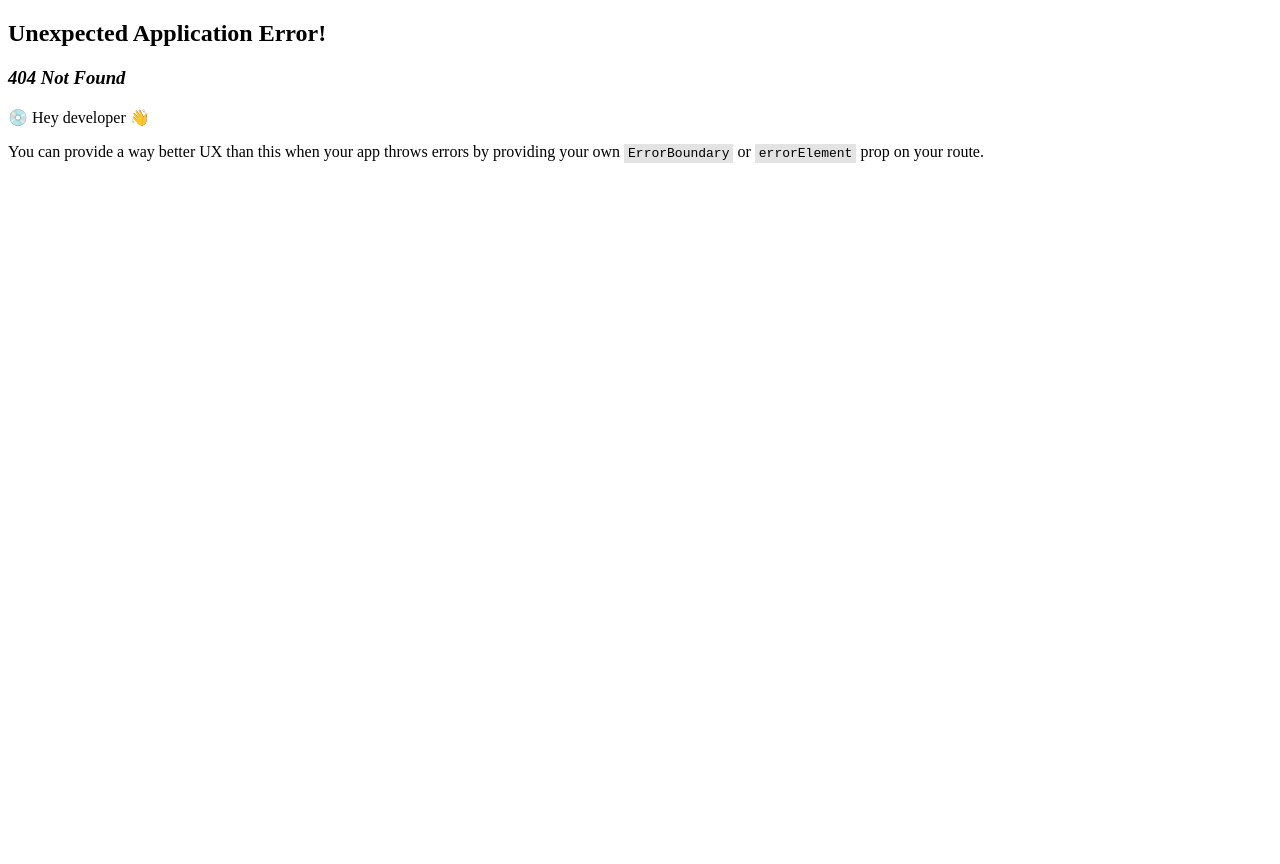
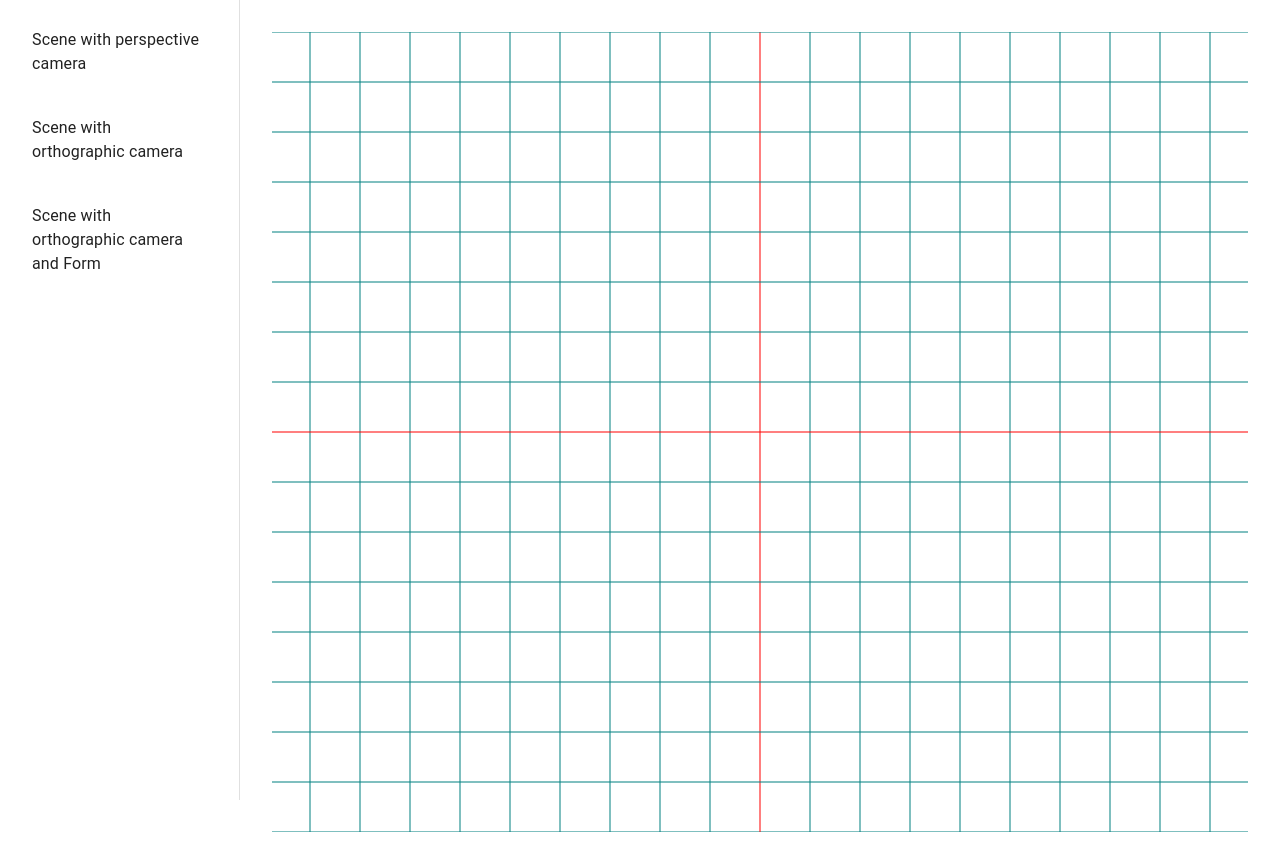
Before and after one commit to xydian/frontend-intro, a React (Vite) app in the folder react/: page /page3 in a window 1280 px wide. Before the commit this address had no page. Before the commit the page ends 800 px from the top, so only its background shows below. Built offline with nearby package versions, Linux system fonts and the light colour scheme.

Commit message:
Add third page

```diff
--- a/react/src/App.tsx
+++ b/react/src/App.tsx
@@ -46,6 +46,14 @@ function App() {
               <ListItemText>Scene with orthographic camera</ListItemText>
             </ListItemButton>
           </ListItem>
+
+          <ListItem>
+            <ListItemButton href="/page3">
+              <ListItemText>
+                Scene with orthographic camera and Form
+              </ListItemText>
+            </ListItemButton>
+          </ListItem>
         </List>
       </Drawer>
 
--- a/react/src/main.tsx
+++ b/react/src/main.tsx
@@ -4,6 +4,7 @@ import App from './App.tsx'
 import { RouterProvider, createBrowserRouter } from 'react-router-dom'
 import Page1 from './pages/page1.tsx'
 import Page2 from './pages/page2.tsx'
+import Page3 from './pages/page3.tsx'
 
 const router = createBrowserRouter([
   {
@@ -18,6 +19,10 @@ const router = createBrowserRouter([
         path: '/page2',
         element: <Page2 />,
       },
+      {
+        path: '/page3',
+        element: <Page3 />,
+      },
     ],
   },
 ])
--- /dev/null
+++ b/react/src/pages/page3.tsx
@@ -0,0 +1,45 @@
+import { MapControls, OrthographicCamera } from '@react-three/drei'
+import { Canvas } from '@react-three/fiber'
+import { ReactElement } from 'react'
+import { Euler } from 'three'
+
+const Page3 = (): ReactElement => {
+  return (
+    <>
+      <Canvas style={{ height: '100vH' }}>
+        <ambientLight />
+        <pointLight position={[10, 10, 10]} />
+        <gridHelper
+          args={[20, 20, 0xff0000, 'teal']}
+          rotation={new Euler(1.5708)}
+        />
+
+        <OrthographicCamera
+          makeDefault
+          position={[0, 0, 3]}
+          // zoom={orthoZoom || orthoCameraZoom}
+          zoom={50}
+          up={[0, 0, 1]}
+        />
+
+        <MapControls
+          makeDefault
+          // ref={mapControlsRef}
+          // enabled={!isLocked}
+          enableRotate={false}
+          autoRotate={false}
+          // target={rotationTarget.v}
+          target={[0, 0, 0]}
+          dampingFactor={1}
+          // this is needed as we not only want to move in a birds-eye-view but
+          // also want to e.g. jump into the local view of a wall (together with
+          // position and target)
+          // test
+          screenSpacePanning={true}
+        />
+      </Canvas>
+    </>
+  )
+}
+
+export default Page3
```
